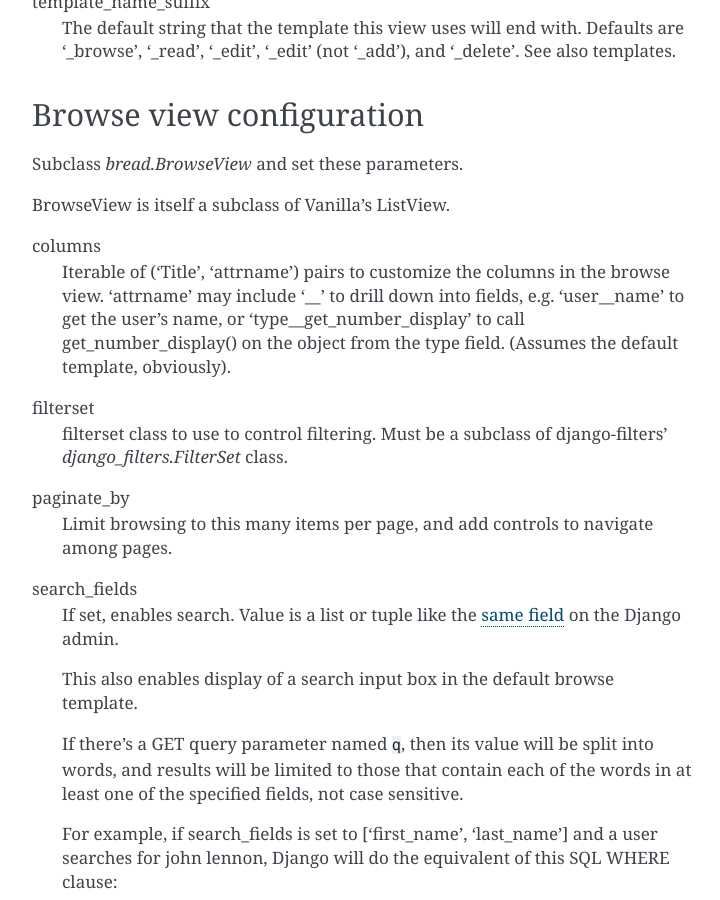
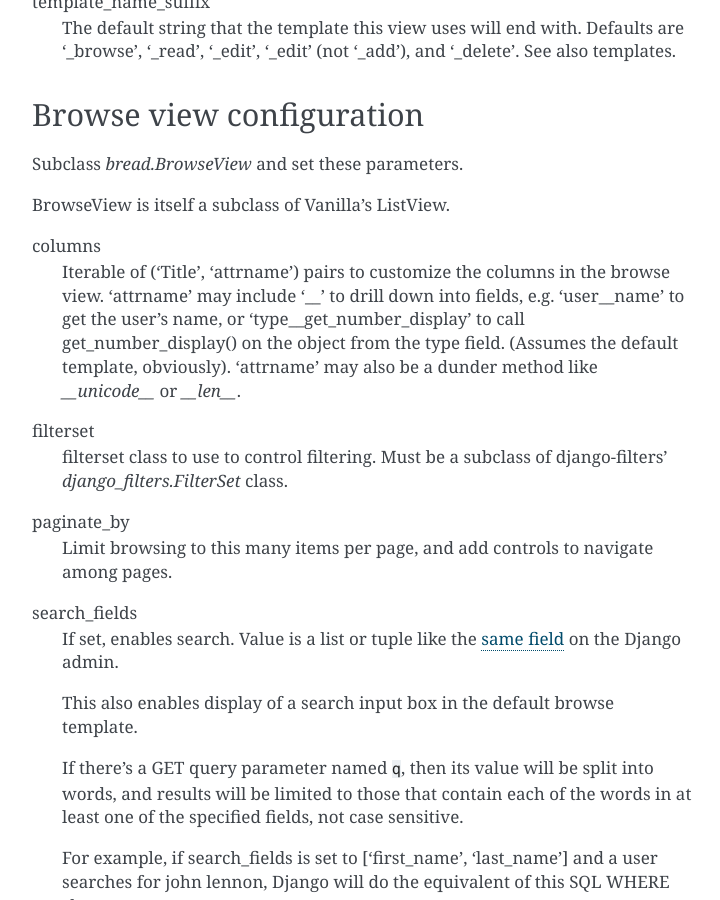
Before and after one commit to caktus/django_bread, a Sphinx documentation site: the page built from docs/configuration.rst, in a window 1280 px wide and 900 px high, scrolled down 2538 px. Shown: the whole window, without its empty margins (388-1108 px from the left). Built offline with Sphinx 7.4.7, drawn with Linux system fonts in a browser that asks for light colours; pages that are not in the unit, such as notebooks, are missing from menus.

Commit message:
mention dunder methods in columns doc

```diff
--- a/docs/configuration.rst
+++ b/docs/configuration.rst
@@ -132,7 +132,8 @@ columns
     in the browse view. 'attrname' may include '__' to drill down into fields,
     e.g. 'user__name' to get the user's name, or 'type__get_number_display' to
     call get_number_display() on the object from the type field.  (Assumes
-    the default template, obviously).
+    the default template, obviously). 'attrname' may also be a dunder method
+    like `__unicode__` or `__len__`.
 
 filterset
     filterset class to use to control filtering. Must be a subclass
```
